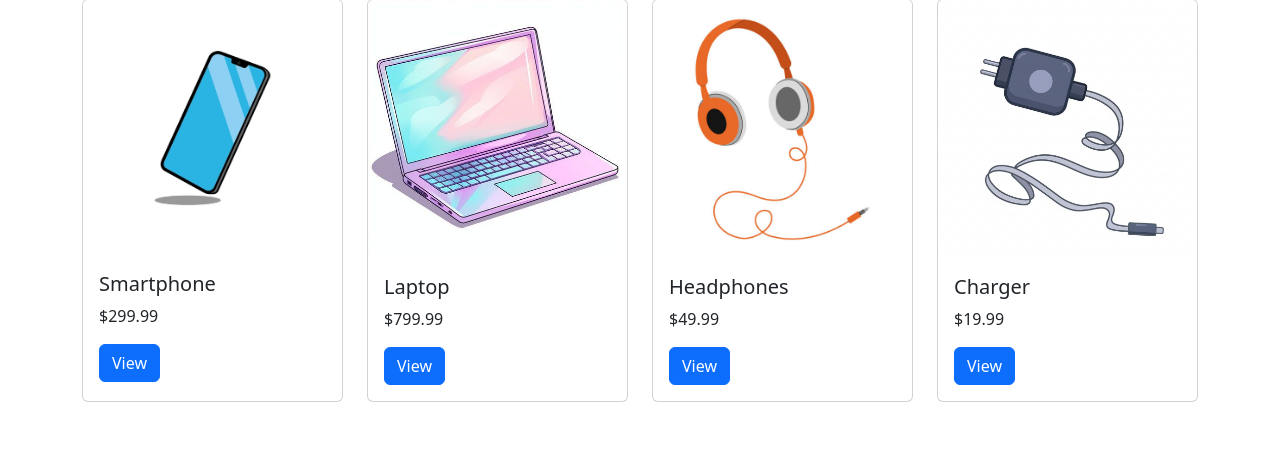
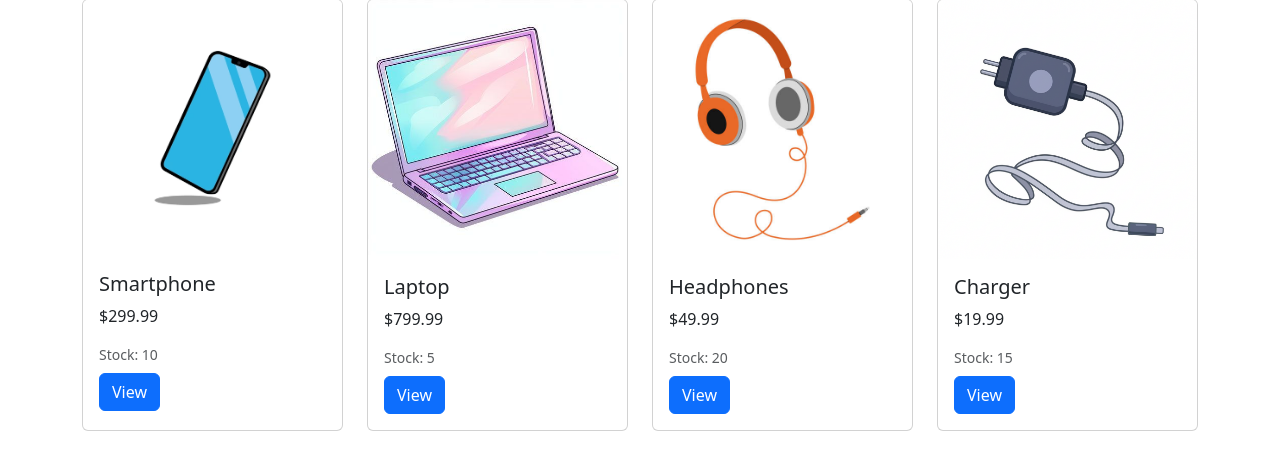
Before and after one commit to Allie72-Aur/ECommerce-Website, a Flask app: page / in a window 1280 px wide. Shown: the part 143-613 px from the top of the page. Run offline with Flask 3, Linux system fonts and the light colour scheme; data comes from the database, SQL or seed files in the repository; some libraries are stand-ins or nearby versions.

Commit message:
add stock tracking to database, update views, and implement stock validation in checkout

```diff
--- a/app.py
+++ b/app.py
@@ -1,6 +1,13 @@
 from db import (
-    init_db, register_user, authenticate_user, get_user_id, get_user_info,
-    get_all_products, get_product_by_id, save_order
+    init_db,
+    register_user,
+    authenticate_user,
+    get_user_id,
+    get_user_info,
+    get_all_products,
+    get_product_by_id,
+    save_order,
+    update_stock,
 )
 import json
 import re
@@ -8,7 +15,7 @@ from flask import Flask, render_template, redirect, url_for, request, session
 from urllib.parse import urlparse, urljoin
 
 app = Flask(__name__)
-app.secret_key = "replace-with-a-secure-key"
+app.secret_key = "ercynpr-jvgu-n-frpher-xrl"
 
 # Initialize database
 init_db()
@@ -19,13 +26,13 @@ def get_product(pid):
 
 
 def sanitize_text(text):
-    return re.sub(r'[^\w\s@.-]', '', text.strip())
+    return re.sub(r"[^\w\s@.-]", "", text.strip())
 
 
 def is_safe_url(target):
     ref_url = urlparse(request.host_url)
     test_url = urlparse(urljoin(request.host_url, target))
-    return test_url.scheme in ('http', 'https') and ref_url.netloc == test_url.netloc
+    return test_url.scheme in ("http", "https") and ref_url.netloc == test_url.netloc
 
 
 @app.route("/")
@@ -65,11 +72,11 @@ def cart():
 
 @app.route("/checkout", methods=["GET", "POST"])
 def checkout():
-    if 'user' not in session:
-        return redirect(url_for('login', next=request.url))
-    user_info = get_user_info(session['user'])
-    name = user_info['username'] if user_info else ''
-    address = ''
+    if "user" not in session:
+        return redirect(url_for("login", next=request.url))
+    user_info = get_user_info(session["user"])
+    name = user_info["username"] if user_info else ""
+    address = ""
     if request.method == "POST":
         name = sanitize_text(request.form.get("name", name))
         address = sanitize_text(request.form.get("address", address))
@@ -90,7 +97,9 @@ def checkout():
             cc_cvc = sanitize_text(request.form.get("cc_cvc", ""))
             if not (cc_number and cc_expiry and cc_cvc):
                 errors.append("All credit card fields are required.")
-            payment_info = json.dumps({"cc_number": cc_number, "cc_expiry": cc_expiry, "cc_cvc": cc_cvc})
+            payment_info = json.dumps(
+                {"cc_number": cc_number, "cc_expiry": cc_expiry, "cc_cvc": cc_cvc}
+            )
         elif payment_method == "paypal":
             paypal_email = sanitize_text(request.form.get("paypal_email", ""))
             if not paypal_email:
@@ -103,58 +112,79 @@ def checkout():
         for pid, qty in cart.items():
             product = get_product(int(pid))
             if product:
+                if product.get("stock", 0) < qty:
+                    errors.append(f"Not enough stock for {product['name']}.")
                 subtotal = product["price"] * qty
                 items.append({"product": product, "qty": qty, "subtotal": subtotal})
                 total += subtotal
         if not items:
             errors.append("Cart is empty.")
         if errors:
-            return render_template("checkout.html", success=False, errors=errors, name=name, address=address)
+            return render_template(
+                "checkout.html",
+                success=False,
+                errors=errors,
+                name=name,
+                address=address,
+            )
         # Save order with user_id
-        user_id = get_user_id(session['user'])
-        save_order(name, address, payment_method, payment_info, json.dumps(items), total, user_id=user_id)
+        user_id = get_user_id(session["user"])
+        save_order(
+            name,
+            address,
+            payment_method,
+            payment_info,
+            json.dumps(items),
+            total,
+            user_id=user_id,
+        )
+        # Update stock
+        for pid, qty in cart.items():
+            update_stock(int(pid), qty)
         session.pop("cart", None)
         return render_template("checkout.html", success=True)
-    return render_template("checkout.html", success=False, errors=None, name=name, address=address)
+    return render_template(
+        "checkout.html", success=False, errors=None, name=name, address=address
+    )
 
 
-@app.route('/register', methods=['GET', 'POST'])
+@app.route("/register", methods=["GET", "POST"])
 def register():
     errors = []
-    if request.method == 'POST':
-        username = request.form.get('username', '').strip()
-        password = request.form.get('password', '').strip()
+    if request.method == "POST":
+        username = request.form.get("username", "").strip()
+        password = request.form.get("password", "").strip()
         if not username or not password:
-            errors.append('Username and password are required.')
+            errors.append("Username and password are required.")
         elif register_user(username, password):
-            return redirect(url_for('login'))
+            return redirect(url_for("login"))
         else:
-            errors.append('Username already exists.')
-    return render_template('register.html', errors=errors)
+            errors.append("Username already exists.")
+    return render_template("register.html", errors=errors)
 
 
-@app.route('/login', methods=['GET', 'POST'])
+@app.route("/login", methods=["GET", "POST"])
 def login():
     errors = []
-    next_url = request.args.get('next')
-    if request.method == 'POST':
-        username = request.form.get('username', '').strip()
-        password = request.form.get('password', '').strip()
+    next_url = request.args.get("next")
+    if request.method == "POST":
+        username = request.form.get("username", "").strip()
+        password = request.form.get("password", "").strip()
         if authenticate_user(username, password):
-            session['user'] = username
-            next_page = request.form.get('next')
+            session["user"] = username
+            next_page = request.form.get("next")
             if next_page and is_safe_url(next_page):
                 return redirect(next_page)
-            return redirect(url_for('index'))
+            return redirect(url_for("index"))
         else:
-            errors.append('Invalid username or password.')
-    return render_template('login.html', errors=errors, next=next_url)
+            errors.append("Invalid username or password.")
+    return render_template("login.html", errors=errors, next=next_url)
 
 
-@app.route('/logout')
+@app.route("/logout")
 def logout():
-    session.pop('user', None)
-    return redirect(url_for('index'))
+    session.pop("user", None)
+    return redirect(url_for("index"))
 
 
 if __name__ == "__main__":
--- a/db.py
+++ b/db.py
@@ -8,23 +8,24 @@ def init_db():
     conn = sqlite3.connect(DB_FILENAME)
     c = conn.cursor()
     c.execute("""
-        CREATE TABLE IF NOT EXISTS products (
+        CREATE TABLE Products (
             id INTEGER PRIMARY KEY,
             name TEXT NOT NULL,
             price REAL NOT NULL,
             desc TEXT,
-            img TEXT
+            img TEXT,
+            stock INTEGER NOT NULL DEFAULT 0
         )
     """)
     c.execute("""
-        CREATE TABLE IF NOT EXISTS users (
+        CREATE TABLE Users (
             id INTEGER PRIMARY KEY AUTOINCREMENT,
             username TEXT UNIQUE NOT NULL,
             password_hash TEXT NOT NULL
         )
     """)
     c.execute("""
-        CREATE TABLE IF NOT EXISTS orders (
+        CREATE TABLE Orders (
             id INTEGER PRIMARY KEY AUTOINCREMENT,
             user_id INTEGER,
             name TEXT NOT NULL,
@@ -45,6 +46,7 @@ def init_db():
             299.99,
             "Latest model smartphone",
             "/static/images/latest-model-smartphone.webp",
+            10,
         ),
         (
             2,
@@ -52,6 +54,7 @@ def init_db():
             799.99,
             "Lightweight laptop",
             "/static/images/lightweight-laptop.jpg",
+            5,
         ),
         (
             3,
@@ -59,6 +62,7 @@ def init_db():
             49.99,
             "Noise-cancelling headphones",
             "/static/images/noise-cancelling-headphones.jpg",
+            20,
         ),
         (
             4,
@@ -66,9 +70,10 @@ def init_db():
             19.99,
             "Fast USB charger",
             "/static/images/fast-usb-charger.png",
+            15,
         ),
     ]
-    c.executemany("INSERT INTO products VALUES (?, ?, ?, ?, ?)", products)
+    c.executemany("INSERT INTO Products VALUES (?, ?, ?, ?, ?, ?)", products)
     conn.commit()
     conn.close()
 
@@ -82,7 +87,7 @@ def register_user(username, password):
     c = conn.cursor()
     try:
         c.execute(
-            "INSERT INTO users (username, password_hash) VALUES (?, ?)",
+            "INSERT INTO Users (username, password_hash) VALUES (?, ?)",
             (username, hash_password(password)),
         )
         conn.commit()
@@ -96,7 +101,7 @@ def register_user(username, password):
 def authenticate_user(username, password):
     conn = sqlite3.connect(DB_FILENAME)
     c = conn.cursor()
-    c.execute("SELECT password_hash FROM users WHERE username=?", (username,))
+    c.execute("SELECT password_hash FROM Users WHERE username=?", (username,))
     row = c.fetchone()
     conn.close()
     if row and row[0] == hash_password(password):
@@ -107,7 +112,7 @@ def authenticate_user(username, password):
 def get_user_id(username):
     conn = sqlite3.connect(DB_FILENAME)
     c = conn.cursor()
-    c.execute("SELECT id FROM users WHERE username=?", (username,))
+    c.execute("SELECT id FROM Users WHERE username=?", (username,))
     row = c.fetchone()
     conn.close()
     if row:
@@ -118,7 +123,7 @@ def get_user_id(username):
 def get_user_info(username):
     conn = sqlite3.connect(DB_FILENAME)
     c = conn.cursor()
-    c.execute("SELECT id, username FROM users WHERE username=?", (username,))
+    c.execute("SELECT id, username FROM Users WHERE username=?", (username,))
     row = c.fetchone()
     conn.close()
     if row:
@@ -129,7 +134,7 @@ def get_user_info(username):
 def get_all_products():
     with sqlite3.connect(DB_FILENAME) as conn:
         c = conn.cursor()
-        c.execute("SELECT id, name, price, desc, img FROM products")
+        c.execute("SELECT id, name, price, desc, img, stock FROM Products")
         products = [
             {
                 "id": row[0],
@@ -137,6 +142,7 @@ def get_all_products():
                 "price": row[2],
                 "desc": row[3],
                 "img": row[4],
+                "stock": row[5],
             }
             for row in c.fetchall()
         ]
@@ -146,7 +152,9 @@ def get_all_products():
 def get_product_by_id(pid):
     conn = sqlite3.connect(DB_FILENAME)
     c = conn.cursor()
-    c.execute("SELECT id, name, price, desc, img FROM products WHERE id=?", (pid,))
+    c.execute(
+        "SELECT id, name, price, desc, img, stock FROM Products WHERE id=?", (pid,)
+    )
     row = c.fetchone()
     conn.close()
     if row:
@@ -156,6 +164,7 @@ def get_product_by_id(pid):
             "price": row[2],
             "desc": row[3],
             "img": row[4],
+            "stock": row[5],
         }
     return None
 
@@ -165,10 +174,20 @@ def save_order(name, address, payment_method, payment_info, items, total, user_i
     c = conn.cursor()
     c.execute(
         """
-        INSERT INTO orders (user_id, name, address, payment_method, payment_info, items, total)
+        INSERT INTO Orders (user_id, name, address, payment_method, payment_info, items, total)
         VALUES (?, ?, ?, ?, ?, ?, ?)
     """,
         (user_id, name, address, payment_method, payment_info, items, total),
     )
     conn.commit()
     conn.close()
+
+
+def update_stock(pid, qty):
+    with sqlite3.connect(DB_FILENAME) as conn:
+        c = conn.cursor()
+        c.execute(
+            "UPDATE products SET stock = stock - ? WHERE id = ? AND stock >= ?",
+            (qty, pid, qty),
+        )
+        conn.commit()
--- a/templates/cart.html
+++ b/templates/cart.html
@@ -37,6 +37,7 @@
             <th>Product</th>
             <th>Qty</th>
             <th>Subtotal</th>
+            <th>Stock</th>
           </tr>
         </thead>
         <tbody>
@@ -45,6 +46,7 @@
             <td>{{ item.product.name }}</td>
             <td>{{ item.qty }}</td>
             <td>${{ '%.2f'|format(item.subtotal) }}</td>
+            <td>{{ item.product.stock }}</td>
           </tr>
           {% endfor %}
         </tbody>
--- a/templates/index.html
+++ b/templates/index.html
@@ -42,6 +42,7 @@
             <div class="card-body">
               <h5 class="card-title">{{ product.name }}</h5>
               <p class="card-text">${{ product.price }}</p>
+              <p class="card-text text-muted small mb-2">Stock: {{ product.stock }}</p>
               <a href="/product/{{ product.id }}" class="btn btn-primary"
                 >View</a
               >
--- a/templates/product.html
+++ b/templates/product.html
@@ -41,6 +41,7 @@
           <h2>{{ product.name }}</h2>
           <p>{{ product.desc }}</p>
           <h4>${{ product.price }}</h4>
+          <p class="text-muted">Stock: {{ product.stock }}</p>
           <a href="/add_to_cart/{{ product.id }}" class="btn btn-success"
             >Add to Cart</a
           >
```
